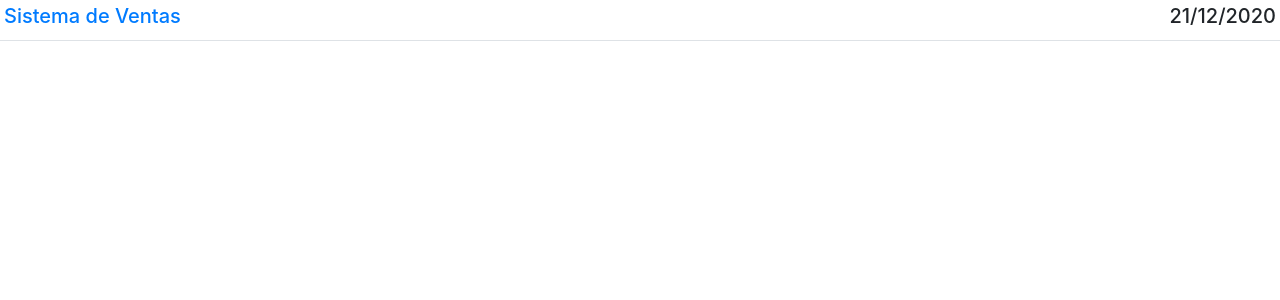
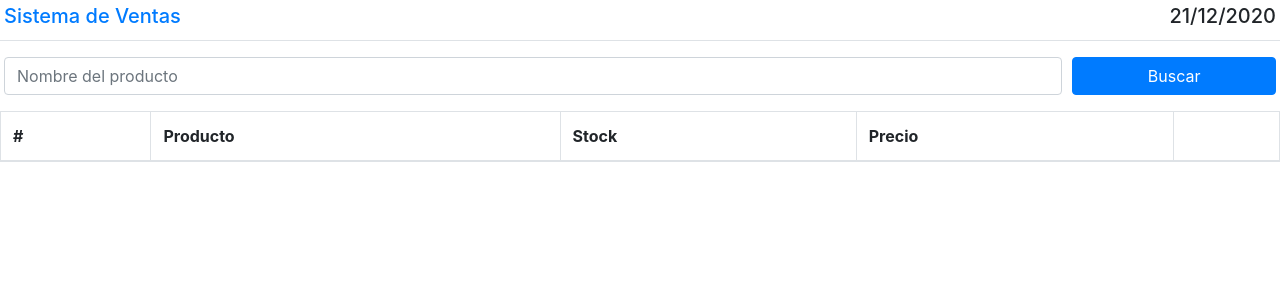
Before and after one commit to marioangelillo/sistema-ventas-cliente, a React (Create React App) app: page /deleteproduct in a window 1280 px wide. Shown: the top 300 px of the page. Built offline with nearby package versions, Linux system fonts and the light colour scheme.

Commit message:
Eliminar productos

```diff
--- a/src/App.js
+++ b/src/App.js
@@ -6,6 +6,7 @@ import EmisorTickets from './components/EmisorTickets';
 import Menu from './components/Menu';
 import AddProduct from './components/AddProduct';
 import Header from './layout/Header'
+import DeleteProduct from './components/DeleteProduct';
 
 
 function App() {
@@ -56,6 +57,14 @@ function App() {
             }
           />
 
+          <Route
+            path="/deleteproduct"
+            exact
+            component = { () =>
+              <DeleteProduct />
+            }
+          />
+
         </Switch>
       </BrowserRouter>
 
--- /dev/null
+++ b/src/components/DeleteProduct.js
@@ -0,0 +1,121 @@
+import React, {useState} from 'react';
+import { Form, Button, Col, Table } from 'react-bootstrap';
+
+export default function DeleteProduct() {
+
+    const [product, setProduct] = useState({
+        name: ''
+    });
+
+    const [productsList, setProductsList] = useState([]);
+
+    const handleChange = e =>{
+        setProduct({
+            ...product,
+            [e.target.name] : e.target.value
+        })
+    }
+
+    const handleSubmit = async e =>{
+        e.preventDefault();
+        if(product.nombre === ''){
+            alert('Debe completar el campo nombre');
+        }
+
+        const solicitud = await fetch('http://localhost:4000/api/find',{
+        method: 'POST',
+        body : JSON.stringify(product),
+        headers : {
+        'Content-Type': 'application/json'
+        }
+        });
+
+        console.log(solicitud);
+        const respuesta = await solicitud.json();
+        console.log(respuesta);
+
+        if(solicitud.ok){
+            setProductsList(respuesta);
+            setProduct({
+                name: ''
+            })
+        }else {
+            alert('Hubo un error');
+        }
+    }
+
+    const deleteProduct = async (producto) =>{
+        console.log(producto);
+        let url = 'http://localhost:4000/api/deleteproduct/'+producto.id;
+        const solicitud = await fetch(url,{
+        method: 'DELETE',
+        headers : {
+        'Content-Type': 'application/json'
+        }
+        });
+
+        console.log(solicitud);
+        const respuesta = await solicitud.json();
+        console.log(respuesta);
+
+        if(solicitud.ok){
+            alert('Ok');
+            setProductsList(
+                productsList.filter(prod => prod.id !== producto.id)
+            )
+        }else{
+            alert('Mal')
+        }
+
+    }
+    return (
+        <div>
+            <Form className="my-3 mx-1" onSubmit={handleSubmit}>
+                <Form.Row>
+                    <Col xs={9} sm={10}>
+                    <Form.Control
+                    name="name"
+                    value={product.name}
+                    onChange={handleChange}
+                    placeholder="Nombre del producto"
+                    required
+                    />
+                    </Col>
+                    <Col xs={3} sm={2}>
+                    <Button variant="primary w-100" type="submit">Buscar</Button>
+                    </Col>
+                </Form.Row>
+            </Form>
+
+            <div className="table-responsive">
+                <Table striped bordered hover>
+
+                    <thead>
+                        <tr>
+                        <th>#</th>
+                        <th>Producto</th>
+                        <th>Stock</th>
+                        <th>Precio</th>
+                        <th></th>
+                        </tr>
+                    </thead>
+                    <tbody>
+                    {
+                        productsList.map(producto =>(
+                            <tr key={producto.id}>
+                            <td>{producto.id}</td>
+                            <td>{producto.nombre}</td>
+                            <td>{producto.stock}</td>
+                            <td>${producto.precio}</td>
+                            <td><Button variant="danger btn-sm" onClick={() => deleteProduct(producto)}>ELIMINAR</Button></td>
+                            </tr>
+                        ))
+                    }
+
+                    </tbody>
+                </Table>
+            </div>
+
+        </div>
+    )
+}
--- a/src/components/EmisorTickets.js
+++ b/src/components/EmisorTickets.js
@@ -37,7 +37,7 @@ export default function EmisorTickets() {
 
     const handleSubmit = async e => {
         e.preventDefault();
-        if(product === ''){
+        if(product.name === ''){
             alert('Debe ingresar nombre del producto');
             return;
         }
@@ -55,6 +55,9 @@ export default function EmisorTickets() {
 
         if(solicitud.ok){
             setFindProducts(respuesta);
+            setProduct({
+                name: ''
+            })
         }else {
             alert('Hubo un error');
         }
@@ -81,7 +84,7 @@ export default function EmisorTickets() {
                     <Col xs={9} sm={10}>
                     <Form.Control
                     name="name"
-                    value={product.nombre}
+                    value={product.name}
                     onChange={handleChange}
                     placeholder="Nombre del producto"
                     required
--- a/src/components/Menu.js
+++ b/src/components/Menu.js
@@ -28,9 +28,9 @@ export default function Menu() {
                         <Dropdown.Menu>
                             <Dropdown.Item href="/addproduct">AGREGAR PRODUCTO</Dropdown.Item>
                             <Dropdown.Divider />
-                            <Dropdown.Item href="#/action-2">MODIFICAR PRODUCTO</Dropdown.Item>
+                            <Dropdown.Item href="/deleteproduct">MODIFICAR PRODUCTO</Dropdown.Item>
                             <Dropdown.Divider />
-                            <Dropdown.Item href="#/action-3">ELIMINAR PRODUCTO</Dropdown.Item>
+                            <Dropdown.Item href="/deleteproduct">ELIMINAR PRODUCTO</Dropdown.Item>
                         </Dropdown.Menu>
                     </Dropdown>
                 </Col>
```
Also changed, not shown: 1 other file (tests, documents, lock files or other folders).
